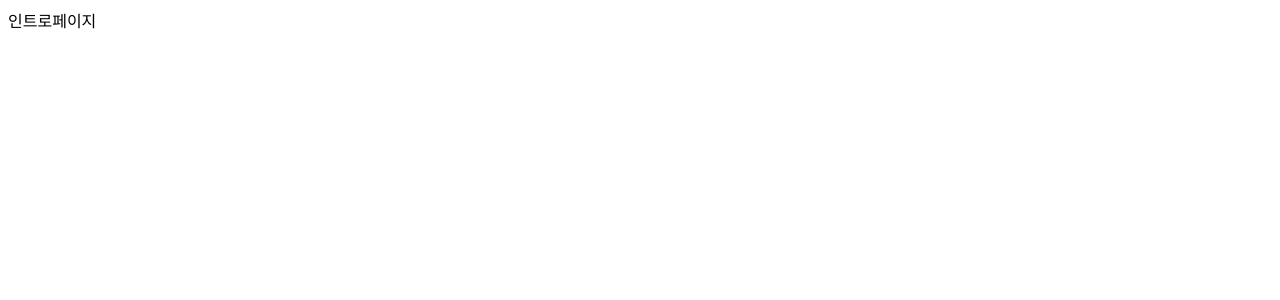
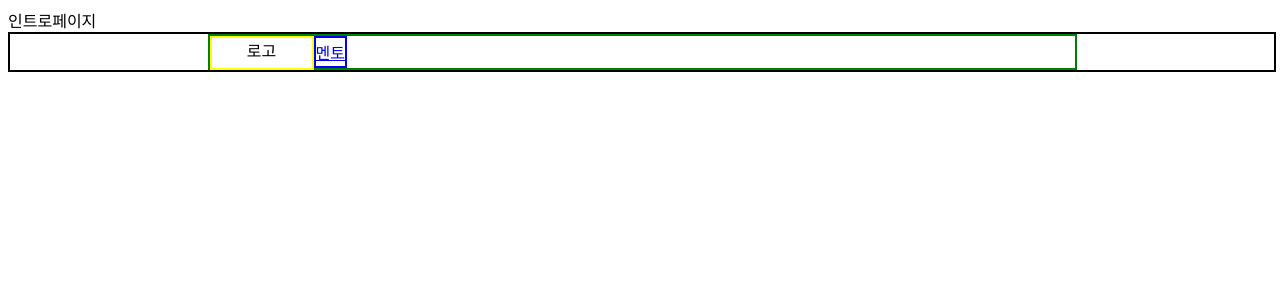
Before and after one commit to modern-agile-team/Menbosha-front, a Next.js app: page / in a window 1280 px wide. Shown: the top 300 px of the page. Built offline with nearby package versions, Linux system fonts and the light colour scheme.

Commit message:
feat(#4): headerElement

```diff
--- /dev/null
+++ b/src/components/common/header/Header.tsx
@@ -0,0 +1,21 @@
+import React from 'react';
+import * as S from './styled';
+import Link from 'next/link';
+
+const Header = () => {
+  const headerElement = ['멘토', '멘티', '고객 지원', '설정'];
+  return (
+    <S.HeaderContainer>
+      <S.HeaderArea>
+        <S.LogoBox>로고</S.LogoBox>
+        <S.NavigateBox>
+          <Link href="/mentor">
+            <span>멘토</span>
+          </Link>
+        </S.NavigateBox>
+      </S.HeaderArea>
+    </S.HeaderContainer>
+  );
+};
+
+export default Header;
--- /dev/null
+++ b/src/components/common/header/styled.ts
@@ -0,0 +1,37 @@
+import Link from 'next/link';
+import styled from 'styled-components';
+
+export const HeaderContainer = styled.div`
+  display: flex;
+  flex-direction: row;
+  width: 100%;
+  height: 36px;
+  justify-content: center;
+  border: 2px solid black;
+`;
+
+export const HeaderArea = styled.div`
+  display: flex;
+  width: 1512px;
+  margin: 0px 197.5px;
+  border: 2px solid green;
+`;
+
+export const LogoBox = styled.div`
+  display: flex;
+  width: 100px;
+  height: 30px;
+  justify-content: center;
+  border: 2px solid yellow;
+`;
+
+export const NavigateBox = styled.div`
+  display: flex;
+
+  justify-content: center;
+  align-items: center;
+  border: 2px solid blue;
+  & > span {
+    font-size: 24px;
+  }
+`;
--- a/src/components/templates/test.tsx
+++ b/src/components/templates/test.tsx
@@ -1,5 +1,8 @@
+import React from 'react';
+import Header from '../common/header/Header';
+
 const Test = () => {
-  return <div>test</div>;
+  return <Header />;
 };
 
 export default Test;
--- a/src/pages/index.tsx
+++ b/src/pages/index.tsx
@@ -1,7 +1,10 @@
+import Test from '@/components/templates/test';
+
 const Home = () => {
   return (
     <>
       <div>인트로페이지</div>
+      <Test />
     </>
   );
 };
--- a/src/pages/mentee/index.tsx
+++ b/src/pages/mentee/index.tsx
@@ -1,5 +1,5 @@
-const Mentor = () => {
-  return <div>멘토 페이지</div>;
+const Mentee = () => {
+  return <div>멘티 페이지</div>;
 };
 
-export default Mentor;
+export default Mentee;
--- a/src/pages/mentor/index.tsx
+++ b/src/pages/mentor/index.tsx
@@ -1,5 +1,5 @@
-const Mentee = () => {
-  return <div>멘티 페이지</div>;
+const Mentor = () => {
+  return <div>멘토 페이지</div>;
 };
 
-export default Mentee;
+export default Mentor;
```
Also changed, not shown: public/Logo.png (added), src/components/common/footer/Footer.tsx (added), src/components/common/footer/styled.ts (added).
